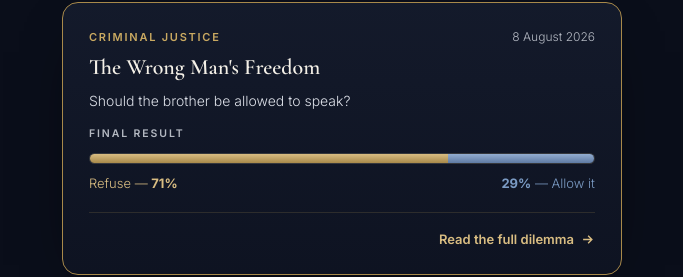
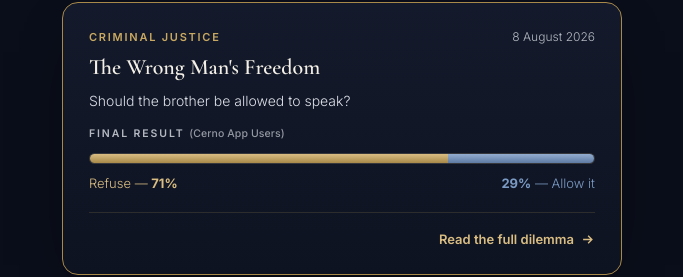
Before and after one commit to collinsOla/cerno-website, a Next.js app: page /dilemma in a window 1280 px wide. Shown: the part 2332-2609 px from the top of the page, without its empty margins (298-981 px from the left). Built offline with nearby package versions, Linux system fonts and the light colour scheme; no server answers.

Commit message:
Dilemma results: label final % as "(Cerno App Users)"
Clarifies the archived vote percentages are from app voters, since people
can also vote via the Instagram story. Applied to the calendar preview card
and the per-date page.

Co-Authored-By: Claude Opus 4.8 <noreply@anthropic.com>

```diff
--- a/app/dilemma/DilemmaCalendar.tsx
+++ b/app/dilemma/DilemmaCalendar.tsx
@@ -195,7 +195,9 @@ export default function DilemmaCalendar({
             </div>
             <h3>{sel.title}</h3>
             <p className="dl-rq">{sel.question}</p>
-            <div className="dl-final">Final result</div>
+            <div className="dl-final">
+              Final result <span className="dl-final-note">(Cerno App Users)</span>
+            </div>
             <div className="dl-bar">
               <span className="a" style={{ width: `${sel.result.a_pct}%` }} />
               <span className="b" style={{ width: `${sel.result.b_pct}%` }} />
--- a/app/dilemma/[date]/page.tsx
+++ b/app/dilemma/[date]/page.tsx
@@ -106,7 +106,9 @@ export default async function DilemmaDatePage({
 
         {r ? (
           <div className="dl-fullresult">
-            <div className="dl-final">Final result</div>
+            <div className="dl-final">
+              Final result <span className="dl-final-note">(Cerno App Users)</span>
+            </div>
             <div className="dl-bar">
               <span className="a" style={{ width: `${r.a_pct}%` }} />
               <span className="b" style={{ width: `${r.b_pct}%` }} />
--- a/app/globals.css
+++ b/app/globals.css
@@ -2521,6 +2521,7 @@ button.dl-cell.has .dl-dnum { color: var(--text); }
 .dl-rescard h3 { font-family: var(--font-display); font-weight: 600; font-size: 22px; line-height: 1.25; color: var(--cream); margin: 0 0 8px; }
 .dl-rescard .dl-rq { color: var(--text-dim); font-size: 14px; margin: 0 0 8px; }
 .dl-final { font-family: var(--font-sans); font-weight: 600; font-size: 10.5px; letter-spacing: 0.18em; text-transform: uppercase; color: var(--text-faint); margin: 14px 0 10px; }
+.dl-final-note { text-transform: none; letter-spacing: 0.01em; font-weight: 500; color: var(--text-faint); opacity: 0.8; }
 .dl-bar { height: 11px; border-radius: 6px; overflow: hidden; display: flex; background: var(--ink-raised); border: 1px solid var(--line); }
 .dl-bar .a { background: linear-gradient(180deg, var(--gold-2), var(--gold-deep)); }
 .dl-bar .b { background: linear-gradient(180deg, #93add0, #5f7ba4); }
```
